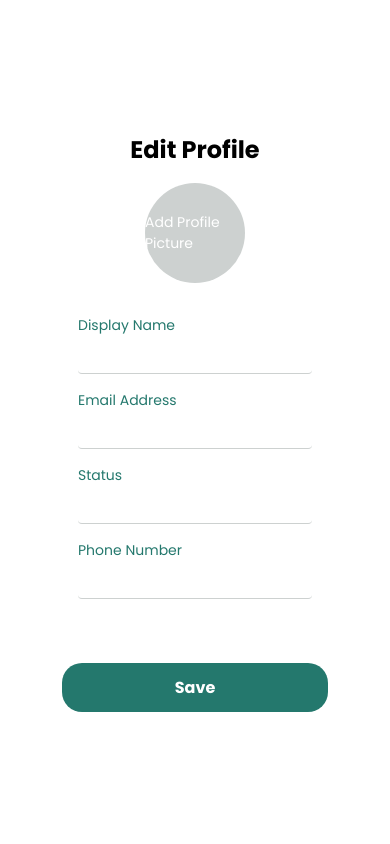
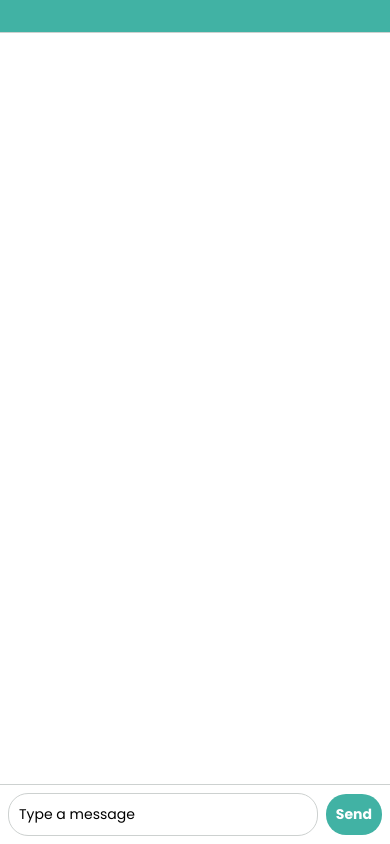
Before and after one commit to PhilaNgcamu/chat-app, a React Native app: screen / in a window 390 px wide. Built offline with nearby package versions, Linux system fonts and the light colour scheme.

Commit message:
Individual Chat

```diff
--- a/App.js
+++ b/App.js
@@ -3,13 +3,10 @@ import { StyleSheet, Text, View } from "react-native";
 import UserSignup from "./components/onboarding/UserSignup";
 import UserLogin from "./components/onboarding/UserLogin";
 import UserProfile from "./components/userProfile/UserProfile";
+import IndividualChat from "./components/IndividualChat/IndividualChat";
 
 export default function App() {
-  return (
-    <View style={styles.container}>
-      <UserProfile />
-    </View>
-  );
+  return <IndividualChat />;
 }
 
 const styles = StyleSheet.create({
--- /dev/null
+++ b/components/IndividualChat/IndividualChat.js
@@ -0,0 +1,201 @@
+import React, { useState, useEffect } from "react";
+import {
+  View,
+  Text,
+  TextInput,
+  TouchableOpacity,
+  FlatList,
+  StyleSheet,
+  KeyboardAvoidingView,
+  Platform,
+} from "react-native";
+import { useFonts } from "expo-font";
+
+const IndividualChat = ({ contactName, contactStatus }) => {
+  const [message, setMessage] = useState("");
+  const [messages, setMessages] = useState([]);
+  const [isTyping, setIsTyping] = useState(false);
+
+  const [fontsLoaded] = useFonts({
+    "Poppins-Bold": require("../../assets/fonts/Poppins-Bold.ttf"),
+    "Poppins-Regular": require("../../assets/fonts/Poppins-Regular.ttf"),
+  });
+
+  useEffect(() => {
+    // Simulate the other user typing
+    let typingTimeout;
+    if (message.length > 0) {
+      setIsTyping(true);
+      typingTimeout = setTimeout(() => {
+        setIsTyping(false);
+      }, 2000);
+    } else {
+      setIsTyping(false);
+    }
+
+    return () => clearTimeout(typingTimeout);
+  }, [message]);
+
+  const handleSend = () => {
+    const newMessage = {
+      id: Date.now(),
+      text: message,
+      timestamp: new Date().toLocaleTimeString(),
+      sender: "me",
+      read: false,
+    };
+
+    setMessages((prevMessages) => [...prevMessages, newMessage]);
+    setMessage("");
+  };
+
+  const renderItem = ({ item }) => (
+    <View
+      style={[
+        styles.messageContainer,
+        item.sender === "me" ? styles.myMessage : styles.theirMessage,
+      ]}
+    >
+      <Text style={styles.messageText}>{item.text}</Text>
+      <View style={styles.messageMeta}>
+        <Text style={styles.timestamp}>{item.timestamp}</Text>
+        {item.sender === "me" && item.read && (
+          <Text style={styles.readReceipt}>✔✔</Text>
+        )}
+      </View>
+    </View>
+  );
+
+  if (!fontsLoaded) {
+    return (
+      <View>
+        <Text>Loading...</Text>
+      </View>
+    );
+  }
+
+  return (
+    <KeyboardAvoidingView
+      behavior={Platform.OS === "ios" ? "padding" : "height"}
+      style={styles.container}
+    >
+      <View style={styles.header}>
+        <Text style={styles.contactName}>{contactName}</Text>
+        <Text style={styles.contactStatus}>{contactStatus}</Text>
+      </View>
+      <FlatList
+        data={messages}
+        renderItem={renderItem}
+        keyExtractor={(item) => item.id.toString()}
+        contentContainerStyle={styles.messageList}
+      />
+      {isTyping && <Text style={styles.typingIndicator}>Typing...</Text>}
+      <View style={styles.inputContainer}>
+        <TextInput
+          style={styles.input}
+          placeholder="Type a message"
+          value={message}
+          onChangeText={setMessage}
+        />
+        <TouchableOpacity style={styles.sendButton} onPress={handleSend}>
+          <Text style={styles.sendButtonText}>Send</Text>
+        </TouchableOpacity>
+      </View>
+    </KeyboardAvoidingView>
+  );
+};
+
+const styles = StyleSheet.create({
+  container: {
+    flex: 1,
+    justifyContent: "space-between",
+  },
+  header: {
+    padding: 16,
+    backgroundColor: "#41B2A4",
+    borderBottomWidth: 1,
+    borderBottomColor: "#CDD1D0",
+  },
+  contactName: {
+    fontFamily: "Poppins-Bold",
+    fontSize: 18,
+    color: "#FFFFFF",
+  },
+  contactStatus: {
+    fontFamily: "Poppins-Regular",
+    fontSize: 14,
+    color: "#FFFFFF",
+  },
+  messageList: {
+    paddingHorizontal: 16,
+    paddingVertical: 8,
+  },
+  messageContainer: {
+    marginVertical: 4,
+    padding: 10,
+    borderRadius: 10,
+  },
+  myMessage: {
+    alignSelf: "flex-end",
+    backgroundColor: "#DCF8C6",
+  },
+  theirMessage: {
+    alignSelf: "flex-start",
+    backgroundColor: "#ECECEC",
+  },
+  messageText: {
+    fontFamily: "Poppins-Regular",
+    fontSize: 14,
+  },
+  messageMeta: {
+    flexDirection: "row",
+    justifyContent: "space-between",
+    marginTop: 4,
+  },
+  timestamp: {
+    fontFamily: "Poppins-Regular",
+    fontSize: 12,
+    color: "#797C7B",
+  },
+  readReceipt: {
+    fontFamily: "Poppins-Regular",
+    fontSize: 12,
+    color: "#797C7B",
+  },
+  typingIndicator: {
+    fontFamily: "Poppins-Regular",
+    fontSize: 14,
+    color: "#797C7B",
+    textAlign: "center",
+    marginBottom: 8,
+  },
+  inputContainer: {
+    flexDirection: "row",
+    alignItems: "center",
+    borderTopWidth: 1,
+    borderTopColor: "#CDD1D0",
+    padding: 8,
+  },
+  input: {
+    flex: 1,
+    borderWidth: 1,
+    borderColor: "#CDD1D0",
+    borderRadius: 20,
+    padding: 10,
+    fontFamily: "Poppins-Regular",
+    fontSize: 14,
+  },
+  sendButton: {
+    marginLeft: 8,
+    backgroundColor: "#41B2A4",
+    borderRadius: 20,
+    padding: 10,
+  },
+  sendButtonText: {
+    fontFamily: "Poppins-Bold",
+    fontSize: 14,
+    color: "#FFFFFF",
+  },
+});
+
+export default IndividualChat;
```
